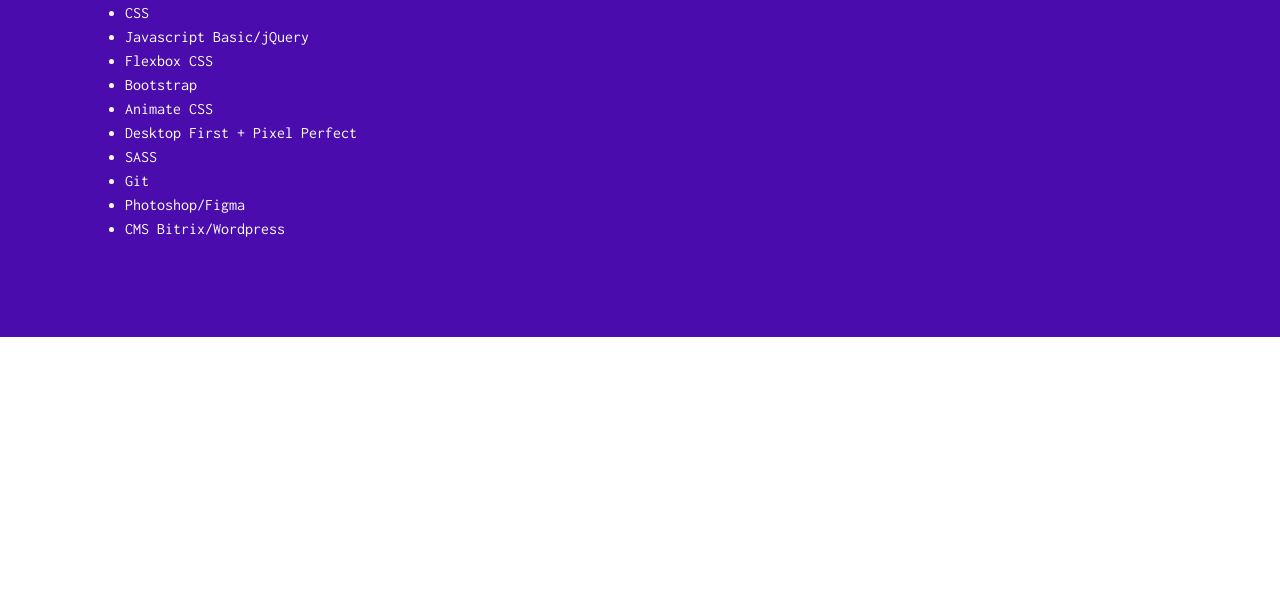
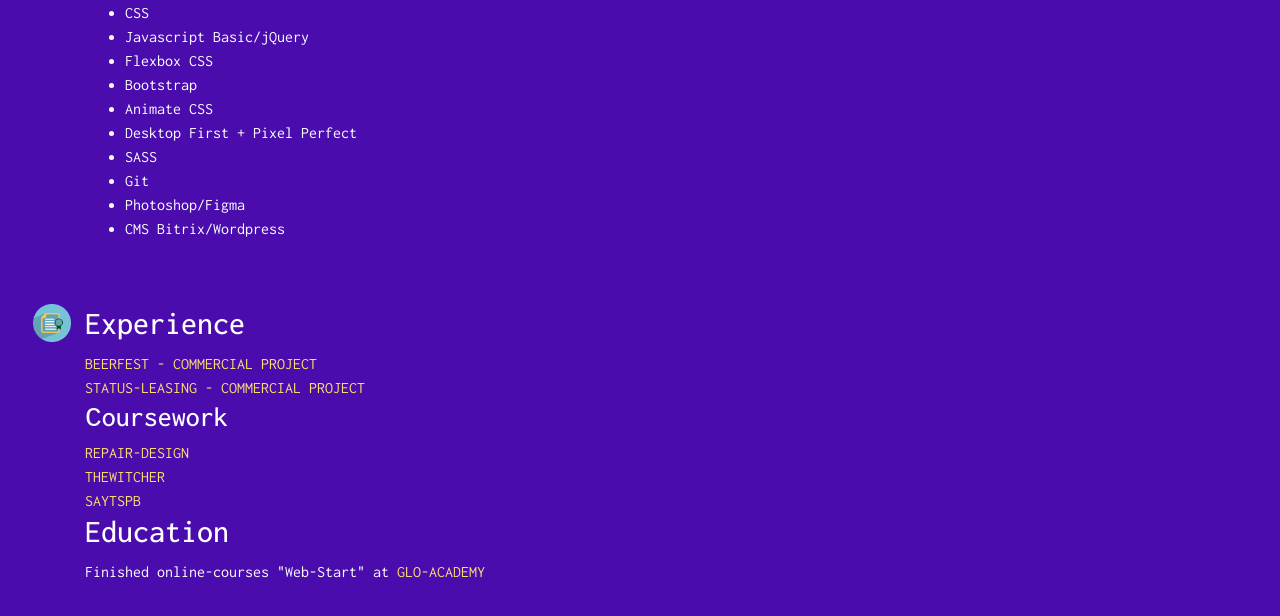
Before and after one commit to pavelgitvasilev/rsschool-cv, a plain HTML site: page index.html in a window 1280 px wide. Shown: the part 650-1266 px from the top of the page. Before the commit the page ends 987 px from the top, so only its background shows below. Drawn offline with nearby package versions, Linux system fonts and the light colour scheme.

Commit message:
feat: added section projects into index.html file

```diff
--- a/index.html
+++ b/index.html
@@ -78,6 +78,30 @@
         </div>
       </div>
     </section>
+    <section class="section projects">
+      <div class="container">
+        <div class="summary-item">
+        <h2 class="section-titlle section-tittle--experience summary-icon">Experience</h2>
+        <div class="summary-links">
+          <a href="https://beerfest.by/" class="summary-link">Beerfest - commercial project</a>
+          <a href="https://status-leasing.by/" class="summary-link">Status-leasing - commercial project</a>
+        </div>
+      </div>
+      <div class="summary-item">
+        <h3 class="section-titlle">Сoursework</h3>
+        <div class="summary-links">
+          <a href="https://pavelgitvasilev.github.io/Repair-design/" class="summary-link">Repair-design</a>
+          <a href="https://pavelgitvasilev.github.io/TheWitcher/" class="summary-link">TheWitcher</a>
+          <a href="https://pavelgitvasilev.github.io/school/" class="summary-link">SAYTSPB</a>
+      </div>
+    </div>
+      <div class="summary-item">
+        <h2 class="section-tittle">Education</h2>
+        <p class="summary-text">Finished online-courses "Web-Start" at <a class="summary-link" href="https://glo.academy/web-start/"> GLO-academy </a></p>
+      </div>
+    </div>
+    </div>
+    </section>
   </main>
   <footer class="footer section">
 
```
